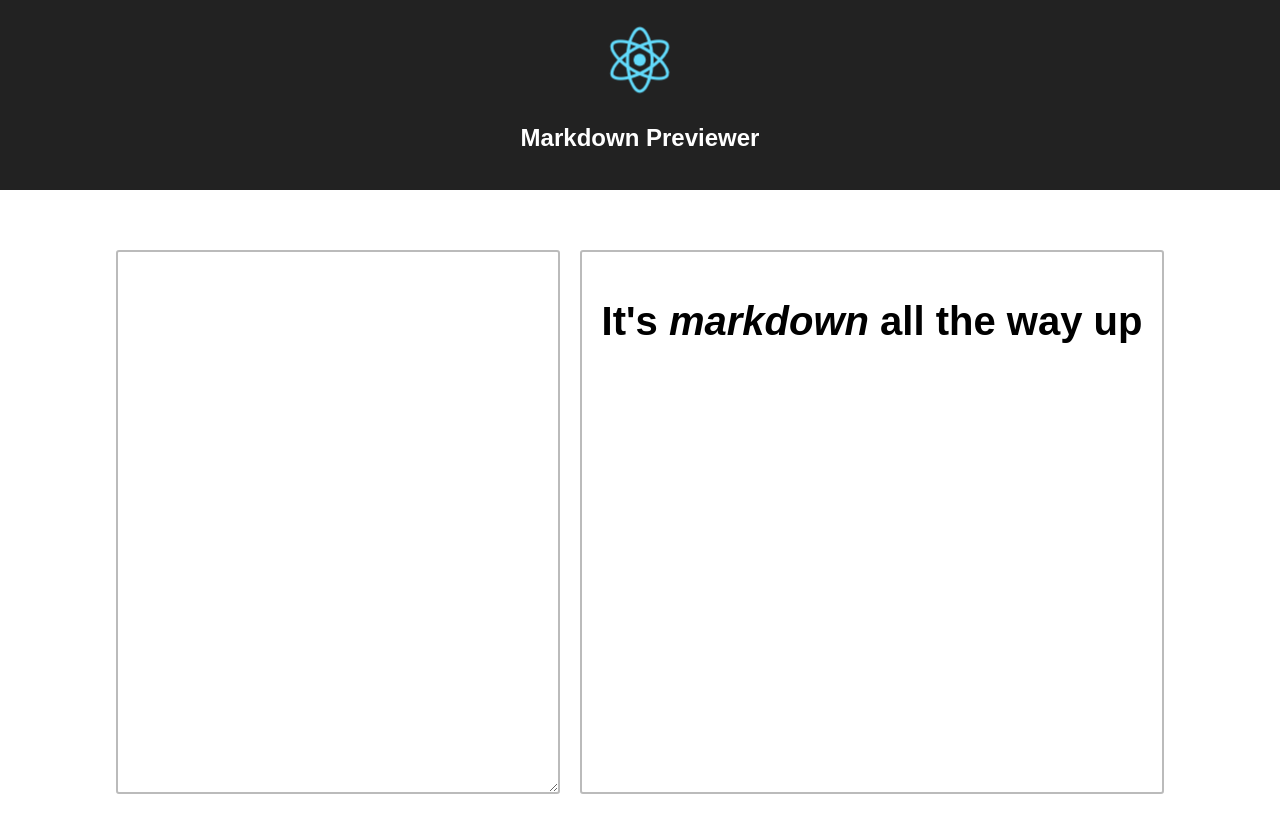
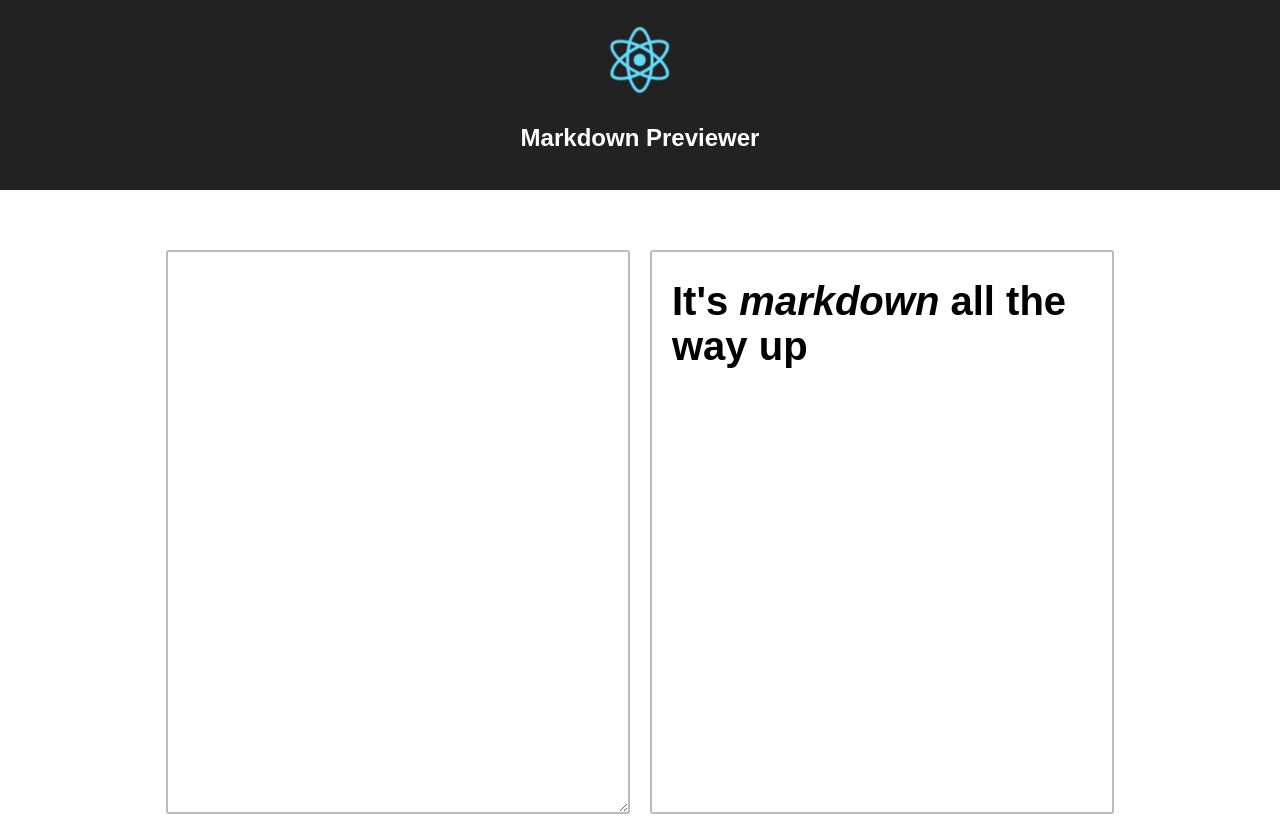
Before and after one commit to volny/react-markdown-previewer, a React (Create React App) app: page / in a window 1280 px wide. Built offline with nearby package versions, Linux system fonts and the light colour scheme.

Commit message:
fixed styling

```diff
--- a/src/index.css
+++ b/src/index.css
@@ -14,9 +14,6 @@ body {
 
 .textbox {
   margin: 10px;
-  padding: 20px;
-  min-width: 400px;
-  min-height: 500px;
 
   border-style: solid;
   border-color: #bbb;
@@ -27,7 +24,13 @@ body {
 }
 
 .InputArea {
+  width: 400px;
+  height: 500px;
+  padding: 30px;
 }
 
 .OutputArea {
+  width: 420px;
+  height: 560px;
+  padding: 0 20px;
 }
```
